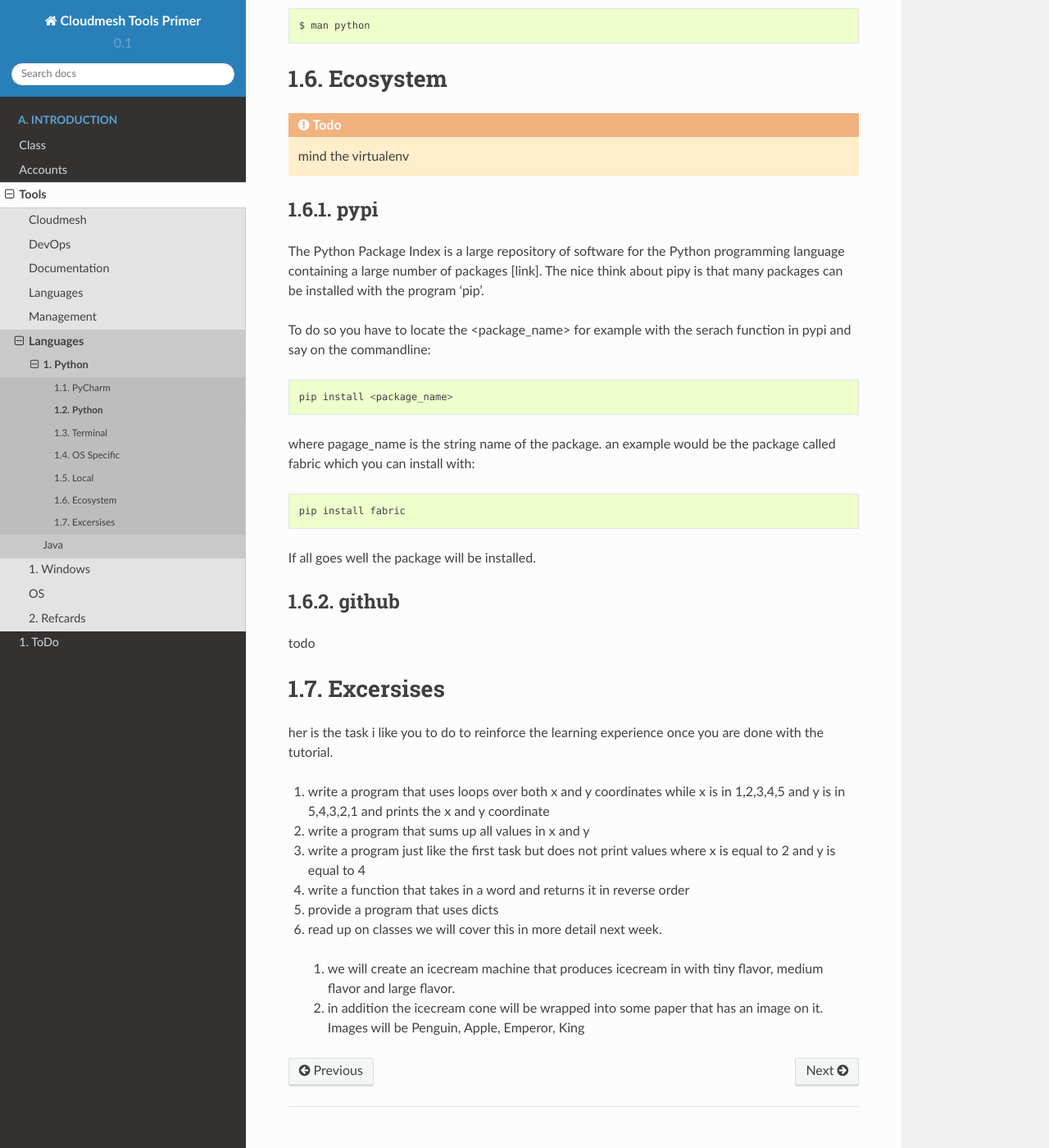
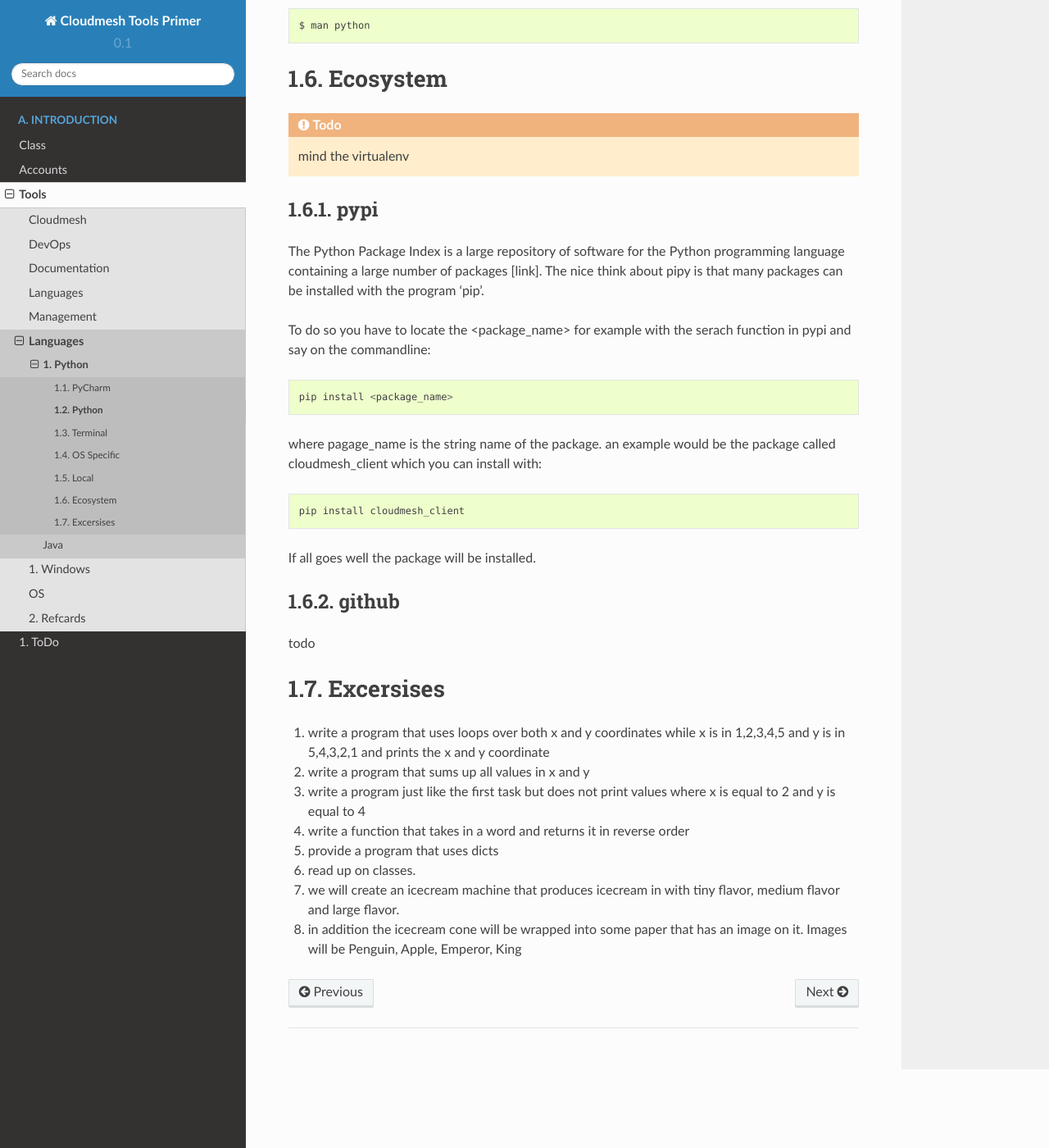
Before and after one commit to tangbeve/tools, a Sphinx documentation site: the page built from docs/source/tools/languages/python/python.rst, in a window 1280 px wide and 1400 px high, scrolled down 4806 px. Shown: the whole window at 82% size. Built offline with Sphinx 7.4.7 and the Read the Docs theme 2.0.0, drawn with Linux system fonts in a browser that asks for light colours; formulas are drawn with MathJax 3; pages that are not in the unit, such as notebooks, are missing from menus.

Commit message:
new:dev: reuirements

```diff
--- a/docs/source/tools/languages/python/python.rst
+++ b/docs/source/tools/languages/python/python.rst
@@ -302,9 +302,9 @@
     pip install <package_name>
 
 where pagage_name is the string name of the package. an example would
-be the package called fabric which you can install with::
+be the package called cloudmesh_client which you can install with::
 
-   pip install fabric
+   pip install cloudmesh_client
 
 If all goes well the package will be installed.
 
@@ -316,9 +316,9 @@
 Excersises
 ==================
 
-her is the task i like you to do to reinforce the learning experience once you are done with the tutorial.
-
-#. write a program that uses loops over both x and y coordinates while x is in 1,2,3,4,5 and y is in 5,4,3,2,1 and prints the x and y coordinate
+#. write a program that uses loops over both x and y coordinates while
+   x is in 1,2,3,4,5 and y is in 5,4,3,2,1 and prints the x and y
+   coordinate
 
 #. write a program that sums up all values in x and y
 
@@ -328,7 +328,10 @@
 
 #. provide a program that uses dicts
 
-#. read up on classes we will cover this in more detail  next week.
+#. read up on classes.
 
-  #.	we will create an icecream machine that produces icecream in with tiny flavor, medium flavor and large flavor.
-  #.     in addition the icecream cone will be wrapped into some paper  that has an image on it. Images will be Penguin, Apple, Emperor, King
+#. we will create an icecream machine that produces icecream in
+   with tiny flavor, medium flavor and large flavor.
+
+#. in addition the icecream cone will be wrapped into some paper that
+   has an image on it. Images will be Penguin, Apple, Emperor, King
--- /dev/null
+++ b/requirements.txt
@@ -0,0 +1,2 @@
+docutils
+rst2slides
```
